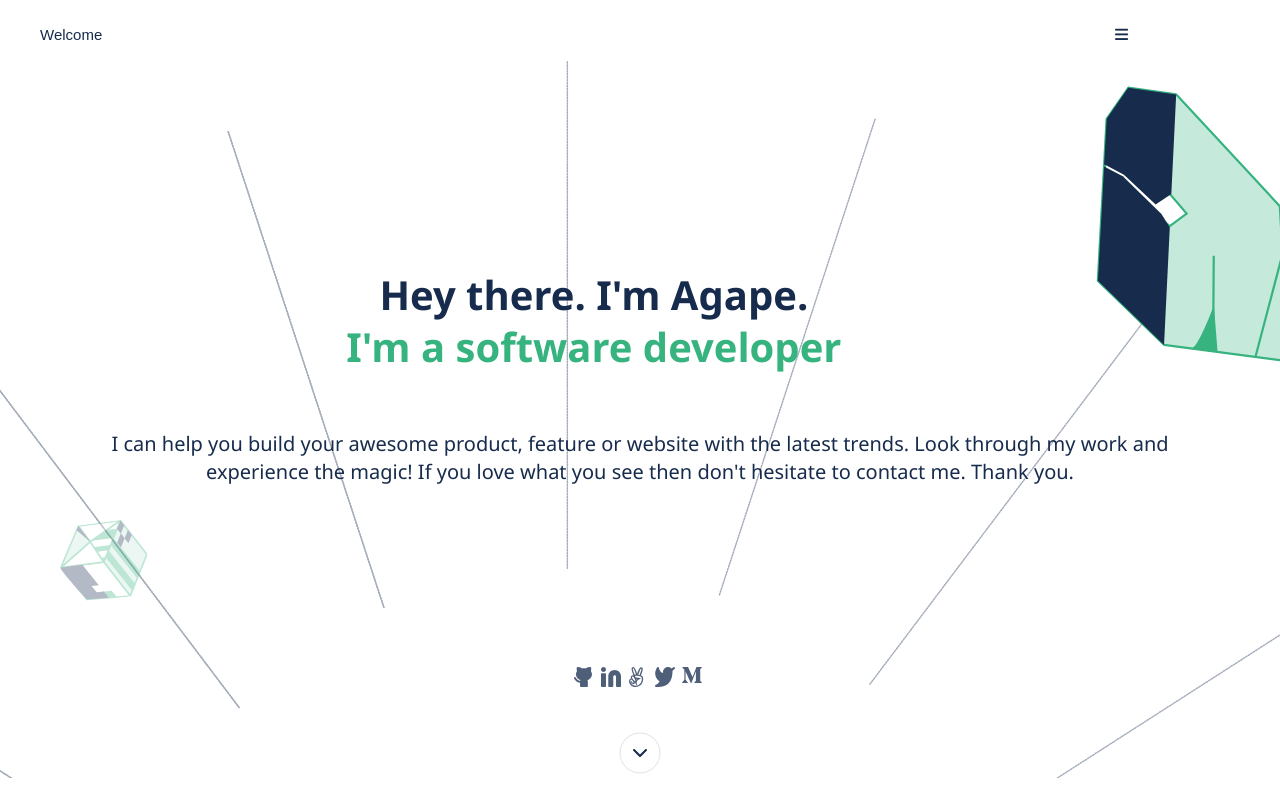
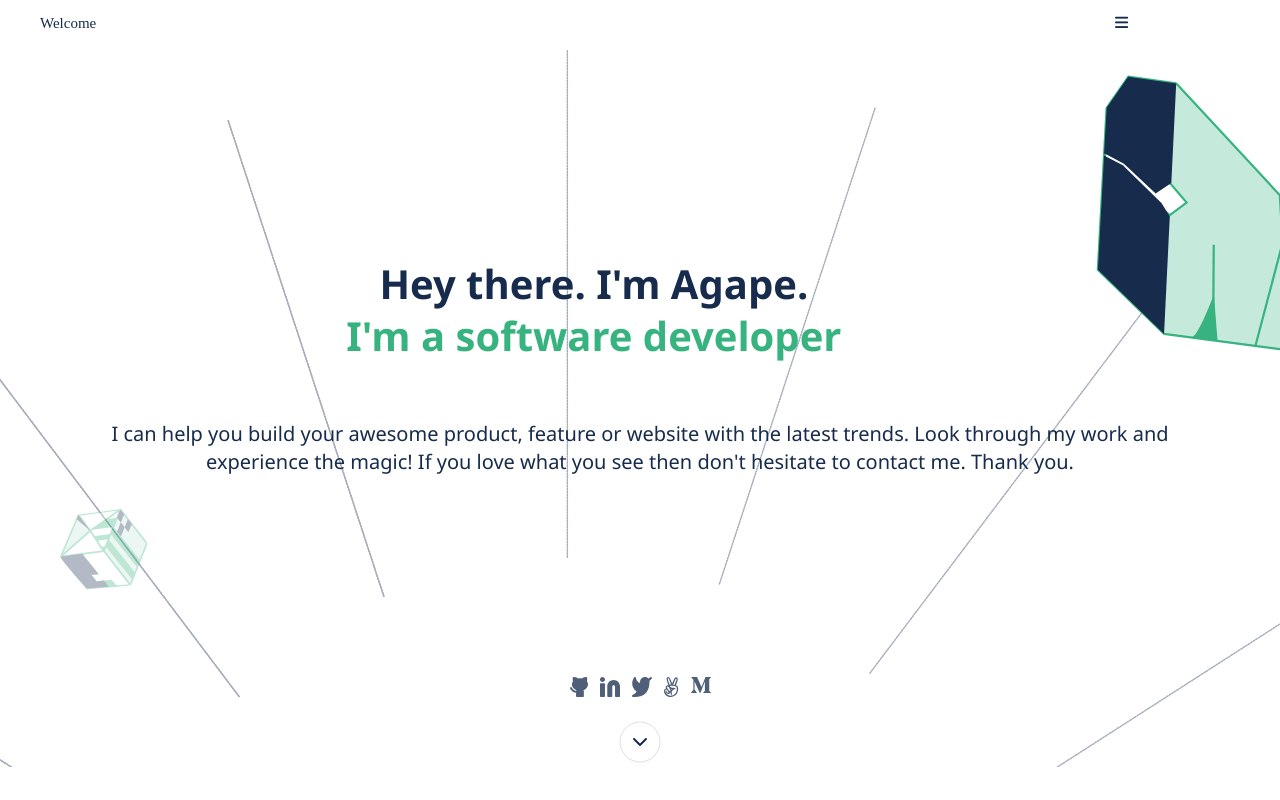
Before and after one commit to Agape-nduwamungu/my_portfolio, a website: page index.html in a window 1280 px wide. Drawn offline with Linux system fonts and the light colour scheme.

Commit message:
Modify index.html and styles.css

```diff
--- a/index.html
+++ b/index.html
@@ -5,6 +5,7 @@
     <meta charset="UTF-8">
     <meta http-equiv="X-UA-Compatible" content="IE=edge">
     <meta name="viewport" content="width=device-width, initial-scale=1.0">
+    <meta name="description" content="Portfolio page">
     <link rel="stylesheet" href="https://cdnjs.cloudflare.com/ajax/libs/font-awesome/6.3.0/css/all.min.css"
         integrity="sha512-SzlrxWUlpfuzQ+pcUCosxcglQRNAq/DZjVsC0lE40xsADsfeQoEypE+enwcOiGjk/bSuGGKHEyjSoQ1zVisanQ=="
         crossorigin="anonymous" referrerpolicy="no-referrer" />
@@ -34,22 +35,20 @@
                 Thank you.
             </p>
             <div class="icons">
-                <div class="row">
                 <div class="column">
-                        <img src="images/Githubicon.svg" alt="Icon">
+                    <a href="#"><img src="images/Githubicon.svg" alt="Icon"></a>
                 </div>
                 <div class="column">
-                        <img src="images/Linkedinicon.svg" alt="Icon">
+                    <a href="#"><img src="images/Linkedinicon.svg" alt="Icon"></a>
                 </div>
                 <div class="column">
-                        <img src="images/Angelisticon.svg" alt="Icon">
+                    <a href="#"><img src="images/Twittericon.svg" alt="Icon"></a>
                 </div>
                 <div class="column">
-                        <img src="images/Twittericon.svg" alt="Icon">
+                    <a href="#"><img src="images/Angelisticon.svg" alt="Icon"></a>
                 </div>
                 <div class="column">
-                        <img src="images/Mediumicon.svg" alt="Icon">
-                    </div>
+                    <a href="#"><img src="images/Mediumicon.svg" alt="Icon"></a>
                 </div>
             </div>
             <div class="dropdown_icon">
--- a/styles.css
+++ b/styles.css
@@ -1,9 +1,9 @@
 body {
     padding: 0;
     margin: 0;
-  margin-top: 2%;
+    width: 100vw;
+    min-width: 375px;
     border: none;
-  font-family: "Poppins", sans-serif;
     box-sizing: border-box;
 }
 
@@ -74,22 +74,16 @@ p {
 
 .icons {
     display: flex;
-  flex-direction: row;
-  height: 50vh;
+    gap: 12px;
+    max-width: 200px;
     margin-top: 1%;
-  justify-content: center;
+    margin-inline: auto;
+    justify-content: space-between;
 }
 
 .column {
-  float: left;
-  width: 12%;
-  padding: 5px;
-}
-
-.row::after {
-  content: "";
-  clear: both;
-  display: table;
+    flex: 1;
+    flex-basis: 20px;
 }
 
 .dropdown_icon {
```
Also changed, not shown: 1 other file. Lines whose indentation alone changed are shown as unchanged.
